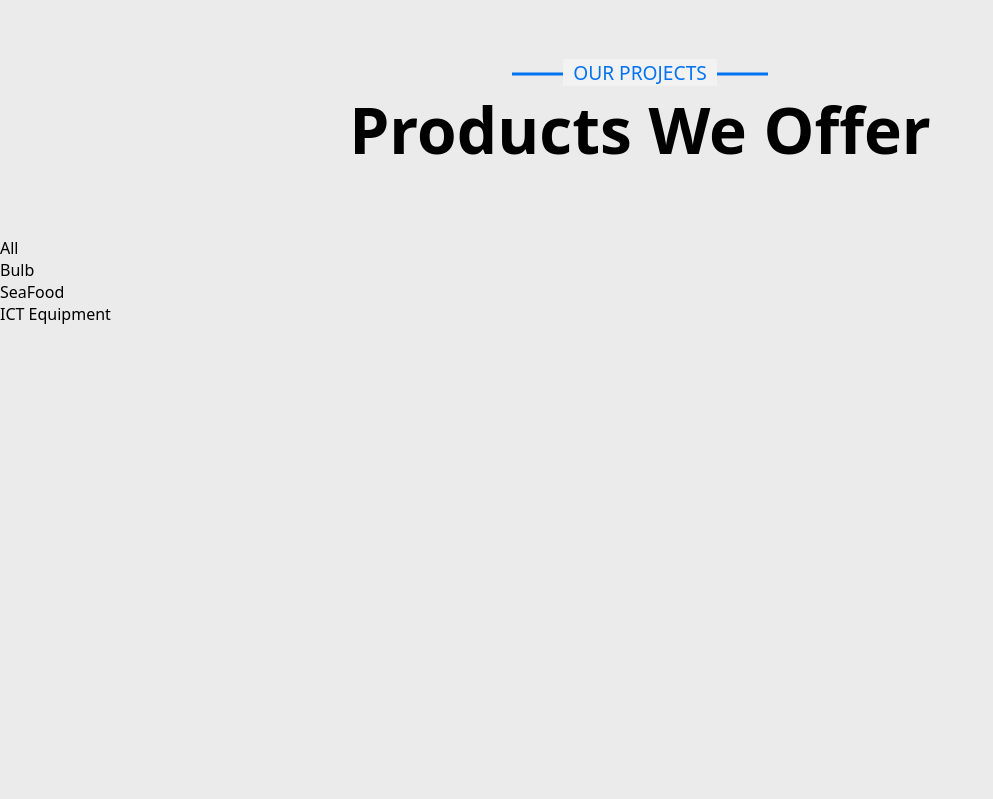
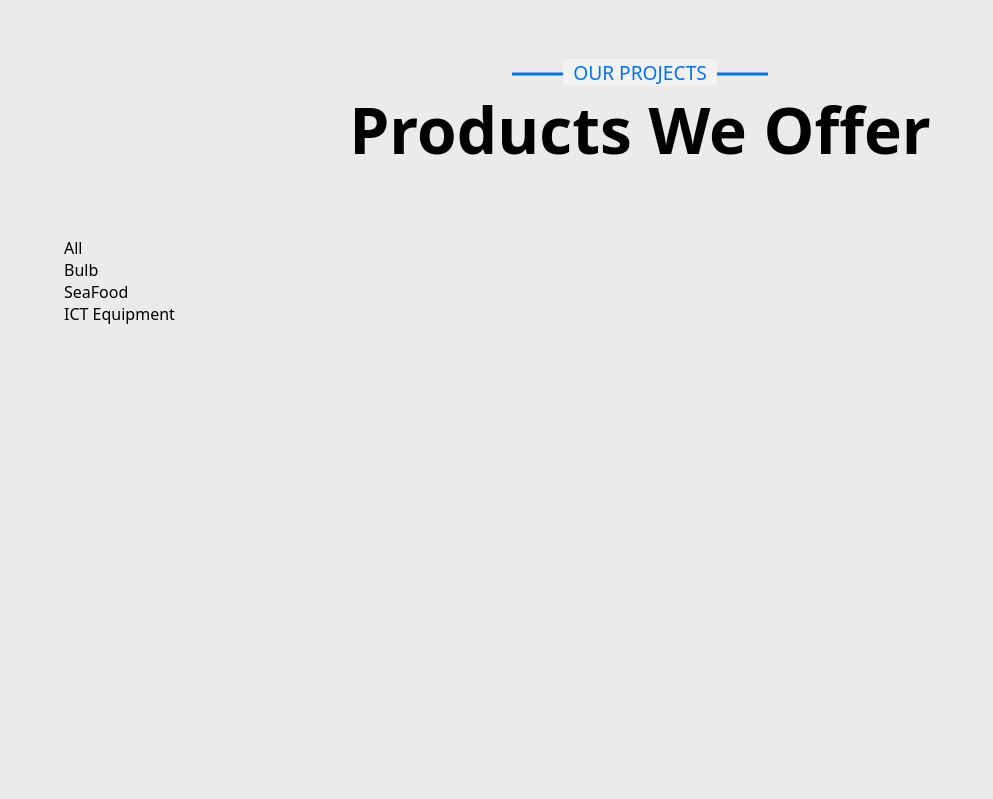
Before and after one commit to AdejumoOlanrewaju/Tiplogo, a Django app: page / in a window 1280 px wide. Shown: the part 1690-2489 px from the top of the page, without its empty margins (0-993 px from the left). Run offline with Django 5.2, Linux system fonts and the light colour scheme.

Commit message:
eight commit

```diff
--- a/base/static/css/style.css
+++ b/base/static/css/style.css
@@ -588,7 +588,11 @@ header{
     height : 100vh;
 }
 
-.products-content-container
+.products-content-container{
+    max-width : 1200px;
+    width : 90%;
+    margin : auto;
+}
 
 .products-section .subhead span{
     background : #ecebeb;
```
